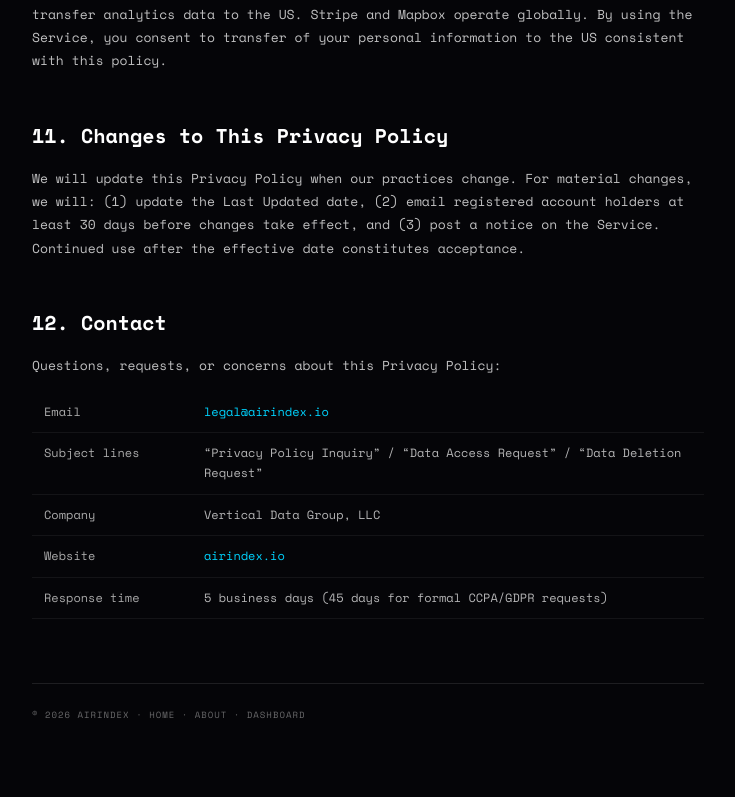
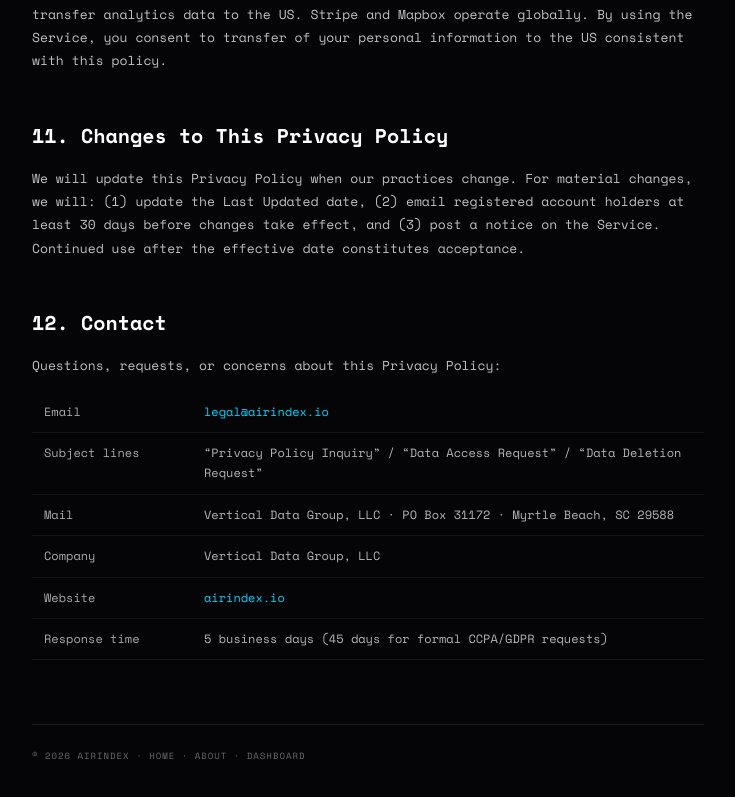
Before and after one commit to Xdrum1/airgrid, a Next.js app: page /privacy in a window 1280 px wide. Shown: the part 6758-7555 px from the top of the page, without its empty margins (272-1007 px from the left). Built offline with nearby package versions, Linux system fonts and the light colour scheme; no server answers.

Commit message:
Add PO Box mailing address to Privacy Policy and Terms of Service
CCPA/CAN-SPAM/GDPR compliance requires a physical mailing address.
Added to Privacy Policy contact table and Terms of Service contact section.

```diff
--- a/src/app/privacy/page.tsx
+++ b/src/app/privacy/page.tsx
@@ -528,6 +528,10 @@ export default function PrivacyPage() {
                 <td style={S.td}>&ldquo;Privacy Policy Inquiry&rdquo; / &ldquo;Data Access Request&rdquo; / &ldquo;Data Deletion Request&rdquo;</td>
               </tr>
               <tr>
+                <td style={{ ...S.td, color: "#aaa" }}>Mail</td>
+                <td style={S.td}>Vertical Data Group, LLC &middot; PO Box 31172 &middot; Myrtle Beach, SC 29588</td>
+              </tr>
+              <tr>
                 <td style={{ ...S.td, color: "#aaa" }}>Company</td>
                 <td style={S.td}>Vertical Data Group, LLC</td>
               </tr>
--- a/src/app/terms/page.tsx
+++ b/src/app/terms/page.tsx
@@ -297,7 +297,8 @@ export default function TermsPage() {
         </p>
         <p style={S.p}>
           If you have questions about these Terms, please contact us at{" "}
-          <a href="mailto:legal@airindex.io" style={S.link}>legal@airindex.io</a>.
+          <a href="mailto:legal@airindex.io" style={S.link}>legal@airindex.io</a> or by mail at
+          Vertical Data Group, LLC, PO Box 31172, Myrtle Beach, SC 29588.
         </p>
 
         {/* Footer */}
```
